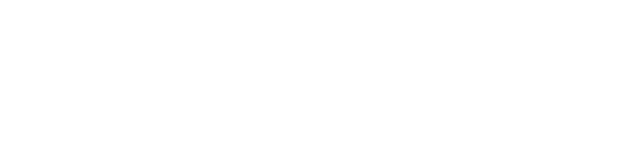
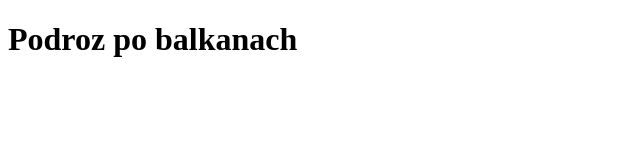
Before and after one commit to gdlw9/Pierwszy-projekt-WSB-PR, a plain HTML site: page index.html in a window 1280 px wide. Shown: the whole page, without its empty margins (0-640 px from the left). Drawn offline with Linux system fonts and the light colour scheme.

Commit message:
dodaj h1

```diff
--- a/index.html
+++ b/index.html
@@ -7,6 +7,6 @@
     <title>Blog podrozniczy</title>
 </head>
 <body>
-
+    <h1>Podroz po balkanach</h1>
 </body>
 </html>
```
